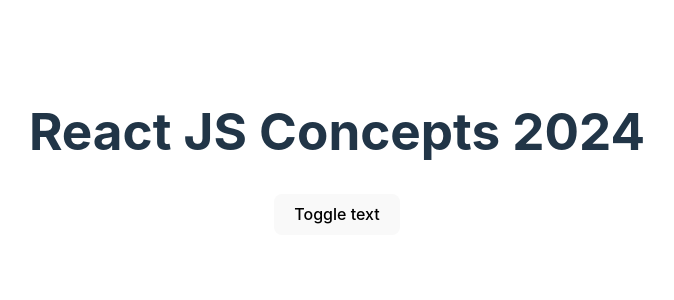
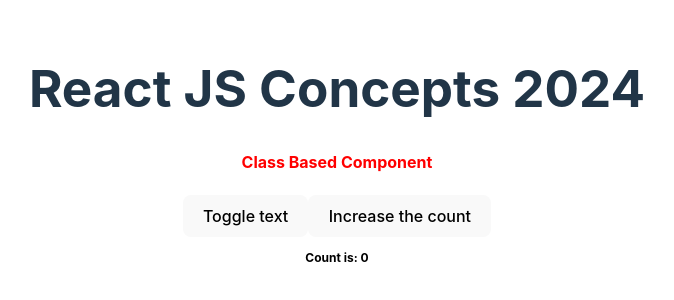
Before and after one commit to AshKemp/reactjs-concepts-2024, a React (Vite) app: page / in a window 1280 px wide. Shown: the part 248-548 px from the top of the page, without its empty margins (303-977 px from the left). Built offline with nearby package versions, Linux system fonts and the light colour scheme.

Commit message:
life cycle methods in class based components

```diff
--- a/src/components/class-based-component.jsx
+++ b/src/components/class-based-component.jsx
@@ -6,7 +6,35 @@
     this.state = {
       showText: false,
       changeColor: false,
+      count: 0,
+      changeCountStyle: false,
     };
+  }
+
+  componentDidMount() {
+    console.log("This is called first time on page load");
+    this.setState({
+      showText: !this.state.showText,
+      changeColor: !this.state.changeColor,
+    });
+  }
+
+  componentDidUpdate(prevProps, prevState) {
+    // console.log(prevProps, prevState);
+    if (
+      prevState &&
+      prevState.count !== this.state.count &&
+      this.state.count === 10
+    ) {
+      this.setState({
+        ...this.state,
+        changeCountStyle: true,
+      });
+    }
+  }
+
+  componentWillUnmount() {
+    console.log("this is called when component gets destroyed");
   }
 
   handleClick = () => {
@@ -17,9 +45,16 @@
       changeColor: !changeColor,
     });
   };
+
+  handleCount = () => {
+    this.setState({
+      ...this.state,
+      count: this.state.count + 1,
+    });
+  };
   render() {
-    console.log(this.state);
-    const { showText, changeColor } = this.state;
+    // console.log(this.state);
+    const { showText, changeColor, count, changeCountStyle } = this.state;
     return (
       <div>
         {showText ? (
@@ -28,6 +63,15 @@
           </h4>
         ) : null}
         <button onClick={this.handleClick}>Toggle text</button>
+        <button onClick={this.handleCount}>Increase the count</button>
+        <h3
+          style={{
+            color: changeCountStyle ? "blue" : "black",
+            fontSize: changeCountStyle ? "30px" : "12px",
+          }}
+        >
+          Count is: {count}
+        </h3>
       </div>
     );
   }
```
